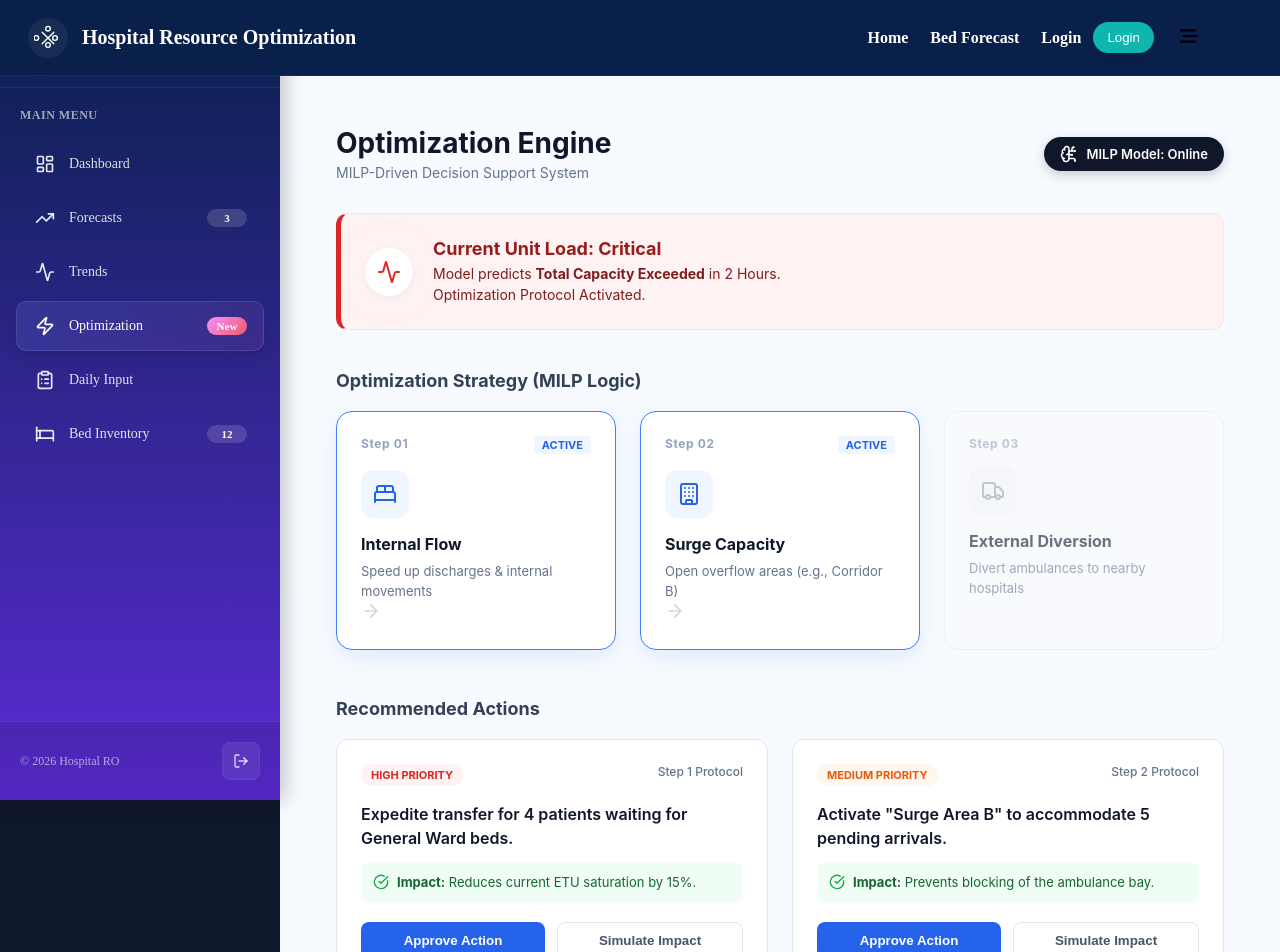
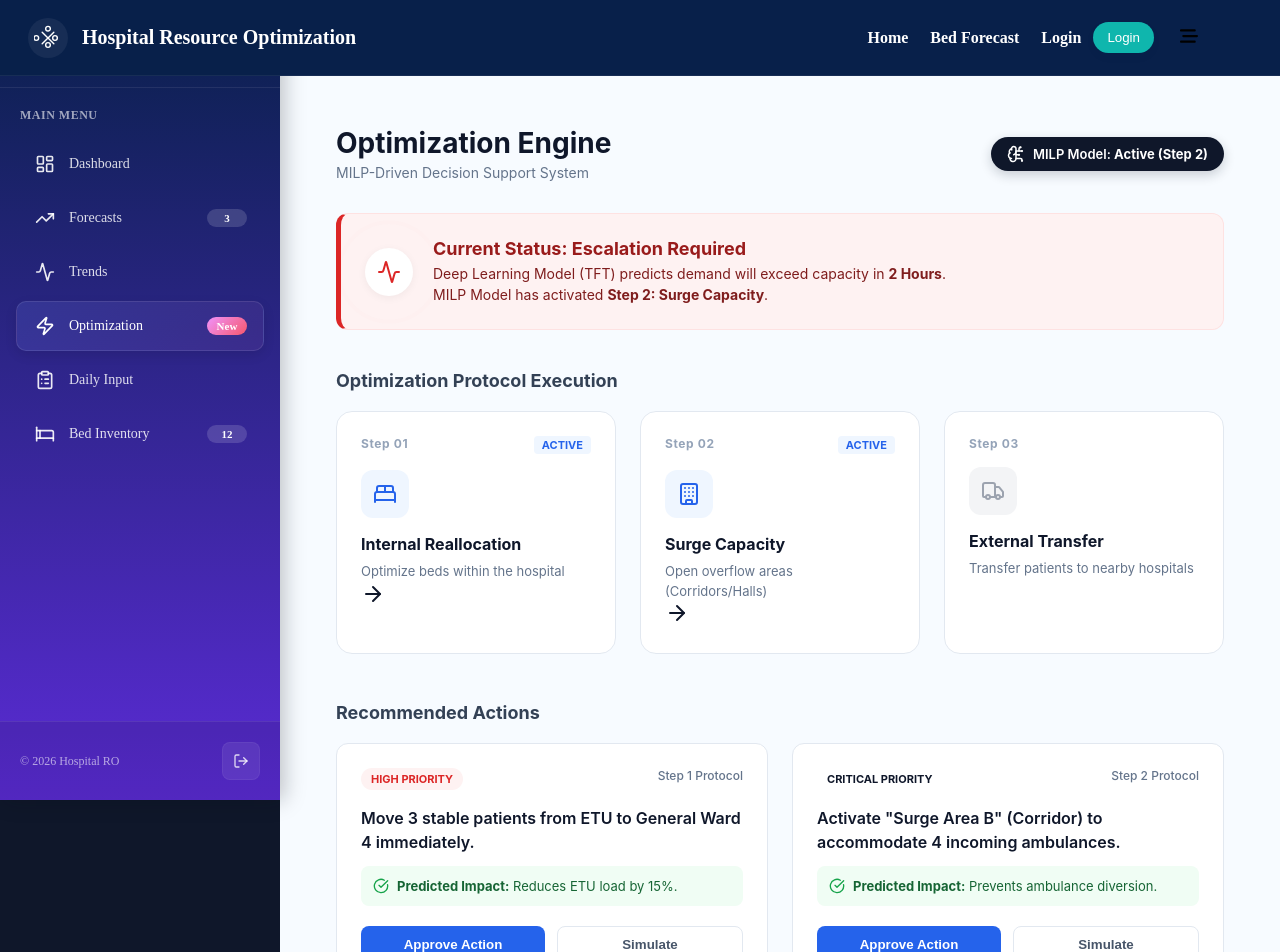
Before and after one commit to lochanajayasinghe/Hospital-Resource-Optimization-and-Demand-Forecasting-System, a React (Create React App) app in the folder frontend/: page /Optimization in a window 1280 px wide. Shown: the top 952 px of the page. Built offline with nearby package versions, Linux system fonts and the light colour scheme.

Commit message:
Update Optimization.jsx

```diff
--- a/frontend/src/components/Bed_demand_focasting/Optimization.jsx
+++ b/frontend/src/components/Bed_demand_focasting/Optimization.jsx
@@ -6,60 +6,62 @@ import {
   Building,
   BedDouble,
   Truck,
-  BrainCircuit
+  BrainCircuit,
+  AlertTriangle
 } from 'lucide-react';
 import Layout from './Layout';
 import styles from './Optimization.module.css';
 
 const Optimization = () => {
   // --- MOCK MILP ENGINE STATE ---
-  const [currentRisk, setCurrentRisk] = useState('High');
+  // In a real app, 'currentStep' would come from your backend
+  const [currentStep, setCurrentStep] = useState(2); // Currently at Step 2 (Surge)
 
-  // The 3-Step Protocol (Standard Disaster Medicine Logic)
+  // Your Specific 3-Step Protocol
   const steps = [
     {
       id: 1,
-      title: 'Internal Flow',
-      desc: 'Speed up discharges & internal movements',
-      status: 'Active',
+      title: 'Internal Reallocation',
+      desc: 'Optimize beds within the hospital',
+      isActive: currentStep >= 1,
       icon: BedDouble,
       color: 'blue'
     },
     {
       id: 2,
       title: 'Surge Capacity',
-      desc: 'Open overflow areas (e.g., Corridor B)',
-      status: 'Active',
+      desc: 'Open overflow areas (Corridors/Halls)',
+      isActive: currentStep >= 2,
       icon: Building,
       color: 'orange'
     },
     {
       id: 3,
-      title: 'External Diversion',
-      desc: 'Divert ambulances to nearby hospitals',
-      status: 'Inactive',
+      title: 'External Transfer',
+      desc: 'Transfer patients to nearby hospitals',
+      isActive: currentStep >= 3,
       icon: Truck,
       color: 'gray'
     },
   ];
 
-  // Recommendations adjusted for "Single ETU" (Focus on Flow & Capacity)
+  // Recommendations generated by MILP
   const recommendations = [
     {
       id: 'REC-001',
       step: 1,
-      type: 'Flow Optimization',
-      msg: 'Expedite transfer for 4 patients waiting for General Ward beds.',
-      impact: 'Reduces current ETU saturation by 15%.',
+      type: 'Internal Flow',
+      msg: 'Move 3 stable patients from ETU to General Ward 4 immediately.',
+      impact: 'Reduces ETU load by 15%.',
       priority: 'High'
     },
     {
       id: 'REC-002',
       step: 2,
       type: 'Surge Activation',
-      msg: 'Activate "Surge Area B" to accommodate 5 pending arrivals.',
-      impact: 'Prevents blocking of the ambulance bay.',
-      priority: 'Medium'
+      msg: 'Activate "Surge Area B" (Corridor) to accommodate 4 incoming ambulances.',
+      impact: 'Prevents ambulance diversion.',
+      priority: 'Critical'
     }
   ];
 
@@ -75,7 +77,7 @@ const Optimization = () => {
           </div>
           <div className={styles.modelBadge}>
             <BrainCircuit size={18} />
-            <span>MILP Model: Online</span>
+            <span>MILP Model: <strong>Active (Step {currentStep})</strong></span>
           </div>
         </div>
 
@@ -87,36 +89,40 @@ const Optimization = () => {
               <Activity size={24} color="#dc2626" className={styles.pulseIcon} />
             </div>
             <div>
-              <h3 className={styles.statusTitle}>Current Unit Load: Critical</h3>
+              <h3 className={styles.statusTitle}>Current Status: Escalation Required</h3>
               <p className={styles.statusDesc}>
-                Model predicts <strong>Total Capacity Exceeded</strong> in 2 Hours.
-                <br/>Optimization Protocol Activated.
+                Deep Learning Model (TFT) predicts demand will exceed capacity in <strong>2 Hours</strong>.
+                <br/>
+                MILP Model has activated <strong>Step {currentStep}: Surge Capacity</strong>.
               </p>
             </div>
           </div>
         </div>
 
-        {/* --- SECTION 2: 3-STEP PROTOCOL --- */}
-        <h3 className={styles.sectionTitle}>Optimization Strategy (MILP Logic)</h3>
+        {/* --- SECTION 2: 3-STEP VISUALIZATION --- */}
+        <h3 className={styles.sectionTitle}>Optimization Protocol Execution</h3>
         <div className={styles.strategyGrid}>
           {steps.map((step, index) => (
-            <div key={step.id} className={`${styles.stepCard} ${styles[step.status.toLowerCase()]}`}>
+            <div
+              key={step.id}
+              className={`${styles.stepCard} ${step.isActive ? styles.activeCard : styles.inactiveCard}`}
+            >
               <div className={styles.stepHeader}>
                 <span className={styles.stepNum}>Step 0{step.id}</span>
-                {step.status === 'Active' && <span className={styles.activeBadge}>Active</span>}
+                {step.isActive && <span className={styles.activeBadge}>Active</span>}
               </div>
 
-              <div className={styles.iconCircle} style={{backgroundColor: step.status === 'Active' ? '#eff6ff' : '#f3f4f6'}}>
-                <step.icon size={24} color={step.status === 'Active' ? '#2563eb' : '#9ca3af'} />
+              <div className={styles.iconCircle} style={{backgroundColor: step.isActive ? '#eff6ff' : '#f3f4f6'}}>
+                <step.icon size={24} color={step.isActive ? '#2563eb' : '#9ca3af'} />
               </div>
 
               <h4 className={styles.stepTitle}>{step.title}</h4>
               <p className={styles.stepDesc}>{step.desc}</p>
 
-              {/* Visual Connector Line */}
+              {/* Connector Arrow */}
               {index < steps.length - 1 && (
-                <div className={styles.connector}>
-                  <ArrowRight size={20} color="#cbd5e1" />
+                <div className={`${styles.connector} ${step.isActive ? styles.connectorActive : ''}`}>
+                  <ArrowRight size={24} />
                 </div>
               )}
             </div>
@@ -129,7 +135,7 @@ const Optimization = () => {
           {recommendations.map((rec) => (
             <div key={rec.id} className={styles.recCard}>
               <div className={styles.recHeader}>
-                <span className={`${styles.priorityBadge} ${rec.priority === 'High' ? styles.highPrio : styles.medPrio}`}>
+                <span className={`${styles.priorityBadge} ${rec.priority === 'Critical' ? styles.critPrio : styles.highPrio}`}>
                   {rec.priority} Priority
                 </span>
                 <span className={styles.stepTag}>Step {rec.step} Protocol</span>
@@ -139,13 +145,13 @@ const Optimization = () => {
                 <h4 className={styles.recMsg}>{rec.msg}</h4>
                 <div className={styles.impactBox}>
                   <CheckCircle size={16} color="#16a34a" />
-                  <span><strong>Impact:</strong> {rec.impact}</span>
+                  <span><strong>Predicted Impact:</strong> {rec.impact}</span>
                 </div>
               </div>
 
               <div className={styles.recActions}>
                 <button className={styles.btnApprove}>Approve Action</button>
-                <button className={styles.btnAnalyze}>Simulate Impact</button>
+                <button className={styles.btnAnalyze}>Simulate</button>
               </div>
             </div>
           ))}
```
